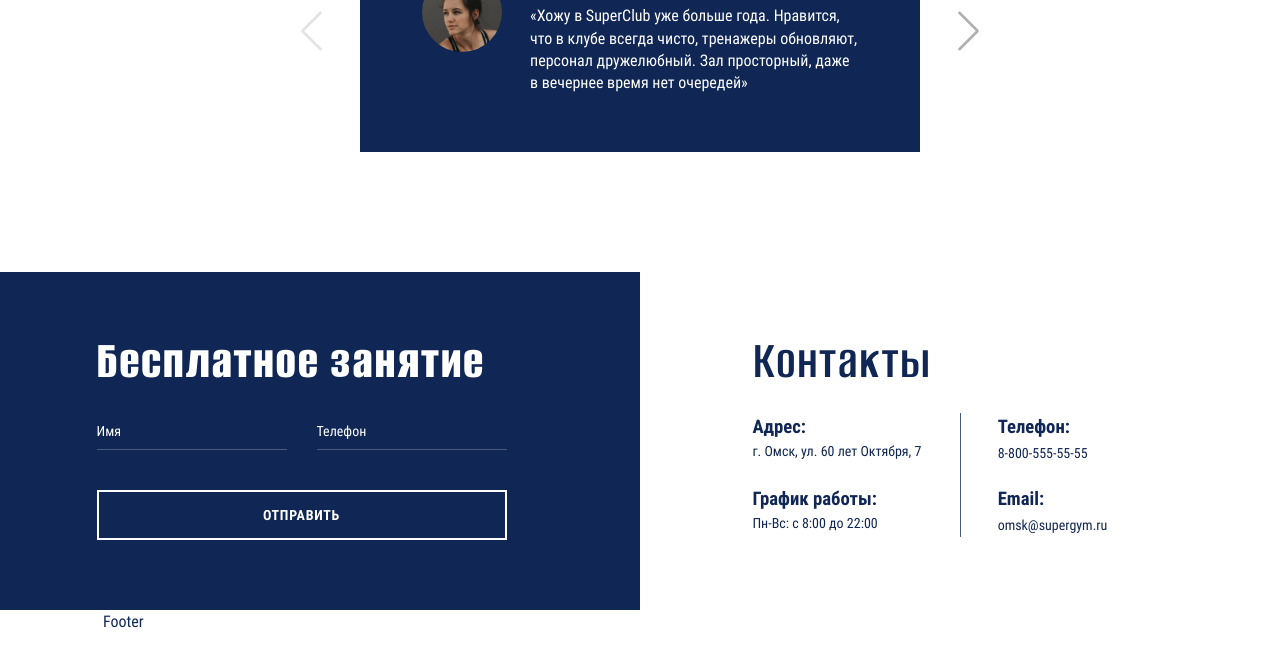
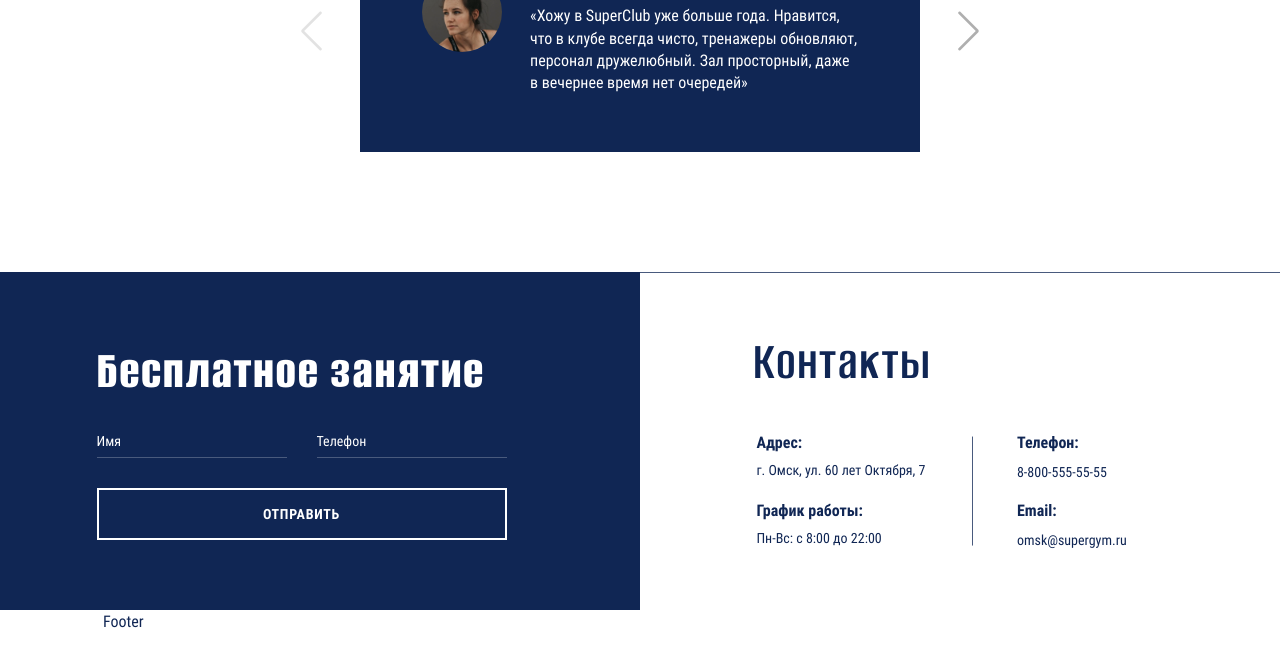
Before and after one commit to alex-v-10/supergym, a website: page source/index.html in a window 1280 px wide. Shown: the part 5121-5787 px from the top of the page. Drawn offline with nearby package versions, Linux system fonts and the light colour scheme; files that its build step writes are made by us from their sources; files whose address does not match are found by name.

Commit message:
pixelperfect of free and contacts blocks

```diff
--- a/source/sass/blocks/contacts.scss
+++ b/source/sass/blocks/contacts.scss
@@ -1,18 +1,20 @@
 .contacts {
-  padding: 56px 120px 70px;
+  padding: 56px 94px 50px 120px;
   width: 50%;
+  border-top: 1px solid $color-grey-2;
 
   @include vp-1365 {
-    padding: 56px 8.78vw 70px;
+    padding: 56px 6.88vw 50px 8.78vw;
   }
 
   @include vp-1199 {
-    padding: 50px 133px;
+    padding: 62px 101px 62px 133px;
     width: 100%;
+    border-top: none;
   }
 
   @include vp-767 {
-    padding: 70px 15px;
+    padding: 64px 15px 63px;
   }
 }
 
@@ -30,7 +32,15 @@
 }
 
 .contacts__title {
-  margin: 0 0 20px;
+  margin: 0 0 37px;
+
+  @include vp-1199 {
+    margin: 0 0 32px;
+  }
+
+  @include vp-767 {
+    margin: 0 0 35px;
+  }
 }
 
 .contacts__list {
@@ -39,12 +49,17 @@
 
   ul {
     list-style: none;
-    margin: 0;
+    margin: 0 0 0 4px;
     padding: 0;
     display: grid;
-    grid-template-columns: 170px 170px;
-    row-gap: 20px;
+    grid-template-columns: auto auto;
+    row-gap: 15px;
     justify-content: space-between;
+
+    @include vp-1199 {
+      margin: 0;
+      row-gap: 20px;
+    }
 
     @include vp-767 {
       grid-template-columns: 1fr;
@@ -52,6 +67,12 @@
   }
 
   li {
+    width: 175px;
+
+    @include vp-1199 {
+      width: 220px;
+    }
+
     &:nth-child(2) {
       grid-row: 2 / 3;
 
@@ -62,8 +83,9 @@
   }
 
   h3 {
-    margin: 0;
+    margin: 0 0 5px;
     font-weight: 700;
+    font-size: 16px;
     line-height: 150%;
 
     @include vp-1199 {
@@ -87,10 +109,11 @@
   &::before {
     content: "";
     width: 1px;
-    height: 100%;
+    height: 90%;
     position: absolute;
-    top: 0;
+    top: 50%;
     left: 50%;
+    transform: translateY(-50%);
     background-color: $color-grey-2;
 
     @include vp-767 {
--- a/source/sass/blocks/form.scss
+++ b/source/sass/blocks/form.scss
@@ -7,11 +7,12 @@
 
     @include vp-767 {
       grid-template-columns: 1fr;
+      row-gap: 28px;
     }
   }
 
   input {
-    padding: 10px 0;
+    padding: 8px 0;
     width: 100%;
     background-color: $color-transparent;
     border: none;
@@ -53,6 +54,7 @@
 }
 
 .form__submit {
+  margin: 10px 0 0;
   width: 100%;
   grid-column: 1 / 3;
 
@@ -62,8 +64,7 @@
 }
 
 .form__submit-button {
-  margin: 20px 0 0;
-  padding: 15px 20px;
+  padding: 16px 20px;
   width: 100%;
   border: 2px solid $color-default-white;
   font-size: 14px;
--- a/source/sass/blocks/free.scss
+++ b/source/sass/blocks/free.scss
@@ -1,15 +1,15 @@
 .free {
-  padding: 56px 103px 70px;
+  padding: 66px 103px 70px;
   width: 50%;
   color: $color-default-white;
   background-color: $color-default-black;
 
   @include vp-1365 {
-    padding: 56px 7.54vw 70px;
+    padding: 66px 7.54vw 70px;
   }
 
   @include vp-1199 {
-    padding: 50px 133px;
+    padding: 63px 163px 70px 133px;
     width: 100%;
   }
 
@@ -32,15 +32,16 @@
 }
 
 .free__title {
-  margin: 0 0 20px;
+  margin: 0 0 22px;
   font-weight: 800;
 
   @include vp-1199 {
+    margin: 0 0 28px;
     font-weight: 700;
   }
 
   @include vp-767 {
-    margin: 0 0 28px;
+    margin: 0 0 30px;
     font-weight: 600;
   }
 }
```
Also changed, not shown: build/css/style.css, build/css/style.min.css, 1 other file.
